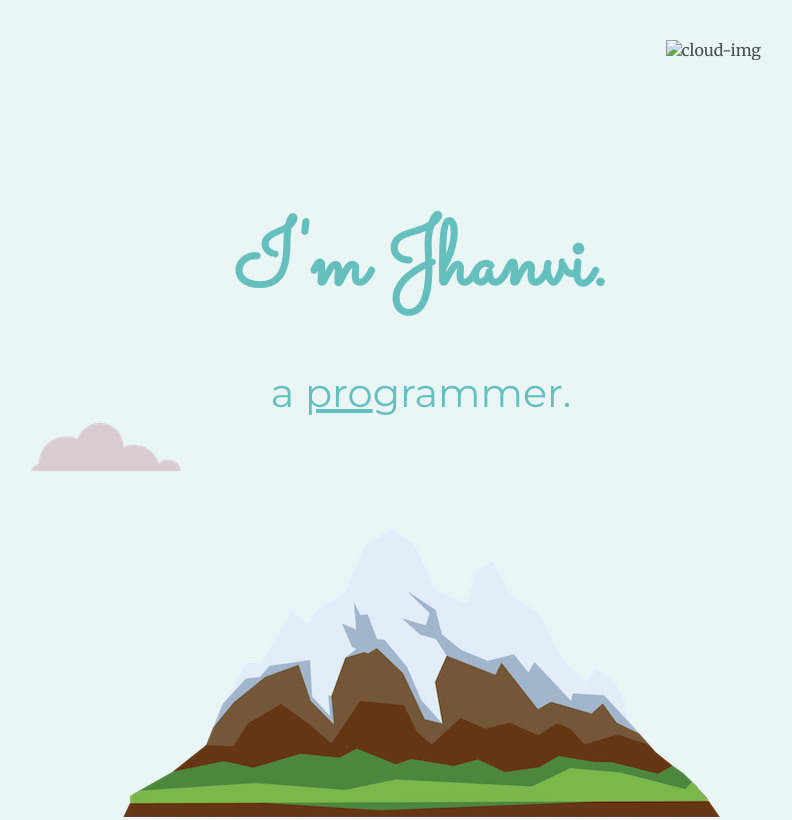
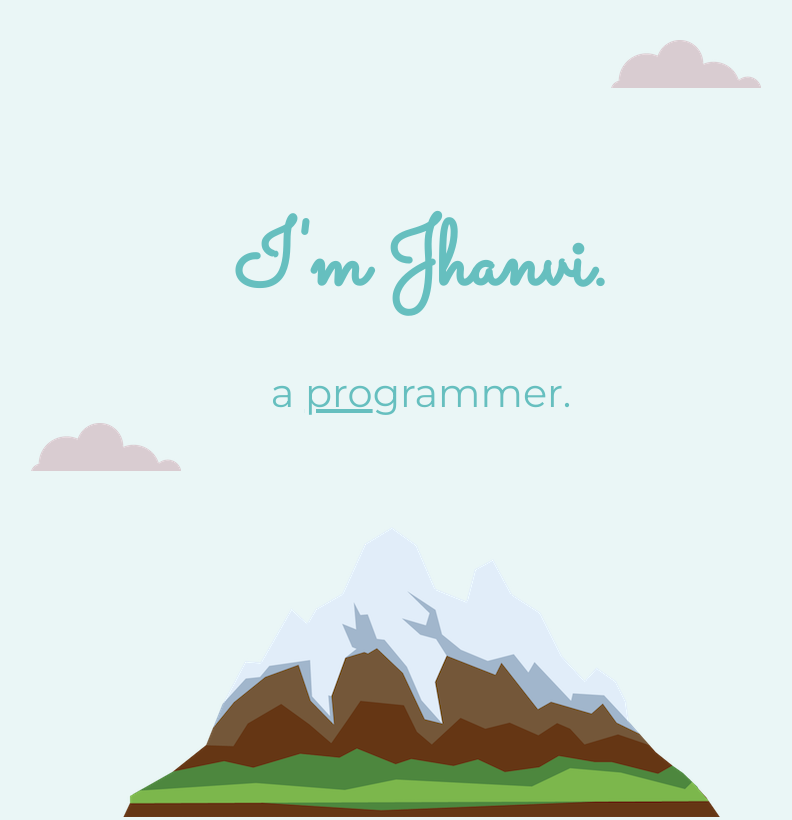
Before and after one commit to jhanvikhudlain/Intro-2, a plain HTML site: page index.html in a window 1280 px wide. Shown: the top 820 px of the page, without its empty margins (219-1011 px from the left). Drawn offline with Linux system fonts and the light colour scheme.

Commit message:
Update index.html

```diff
--- a/index.html
+++ b/index.html
@@ -12,7 +12,7 @@
 <body>
 
   <div class="top-container">
-    <img class="top-cloud" src=images/cloud.png" alt="cloud-img">
+    <img class="top-cloud" src="https://github.com/jhanvikhudlain/Intro-2/blob/master/images/cloud.png?raw=true" alt="cloud-img">
     <h1> I'm Jhanvi.</h1>
     <h2> a <span class="pro">pro</span>grammer.</h2>
     <img class="bottom-cloud" src="images/cloud.png" alt="cloud-img">
```
